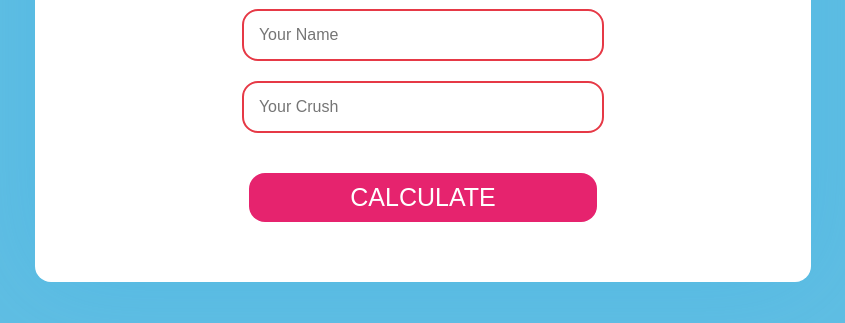
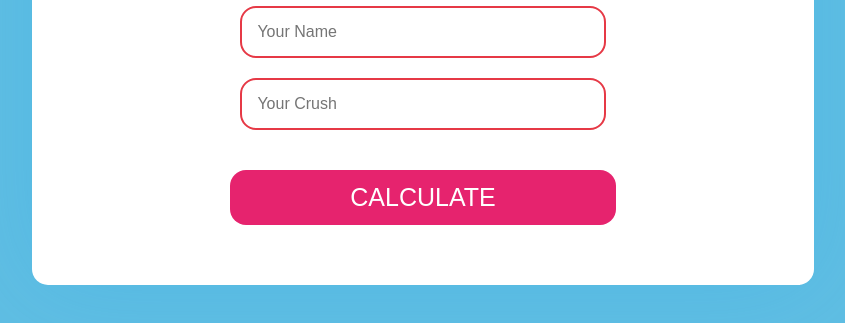
Before and after one commit to HttpsSushil/Love-Calculator, a plain HTML site: page code.html in a window 1280 px wide. Shown: the part 319-642 px from the top of the page, without its empty margins (217-1062 px from the left). Drawn offline with Linux system fonts and the light colour scheme.

Commit message:
Add files via upload

```diff
--- a/code.css
+++ b/code.css
@@ -45,8 +45,8 @@ input:focus {
 }
 
 button {
-    width: 50%;
-    padding: 10px;
+    width: 55%;
+    padding: 13px;
     background-color: #e6236e;
     color: white;
     border: none;
```
